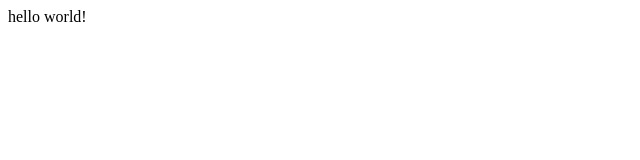
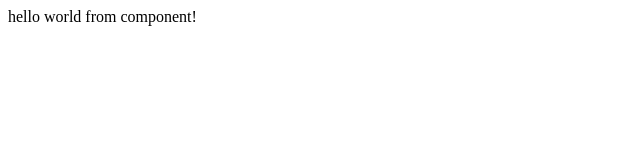
Before and after one commit to nstrn-prsh/simple-book-store-fc, a React (Create React App) app: page / in a window 1280 px wide. Shown: the top 160 px of the page, without its empty margins (0-640 px from the left). Built offline with nearby package versions, Linux system fonts and the light colour scheme.

Commit message:
e10- first component

```diff
--- /dev/null
+++ b/src/App.js
@@ -0,0 +1,11 @@
+import React from "react";
+
+const App = () => {
+     return React.createElement(
+          "div",
+          { id: "main", className: "container" },
+          "hello world from component!"
+     );
+};
+
+export default App;
--- a/src/index.js
+++ b/src/index.js
@@ -1,10 +1,5 @@
 import React from "react";
 import ReactDOM from "react-dom";
+import App from "./App";
 
-const element = React.createElement(
-     "div",
-     { id: "main", className: "container" },
-     "hello world!"
-);
-
-ReactDOM.render(element, document.getElementById("root"));
+ReactDOM.render(<App />, document.getElementById("root"));
```
